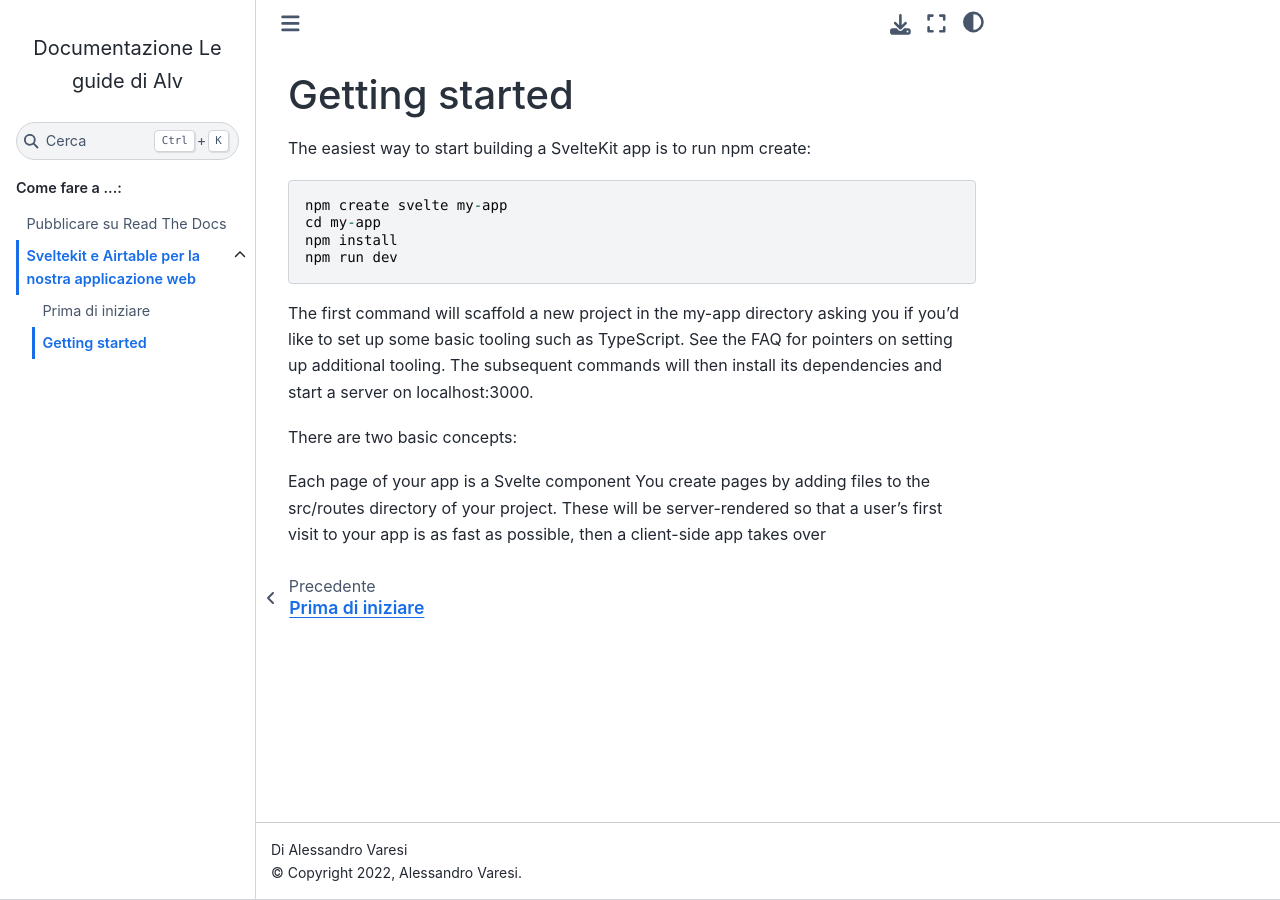
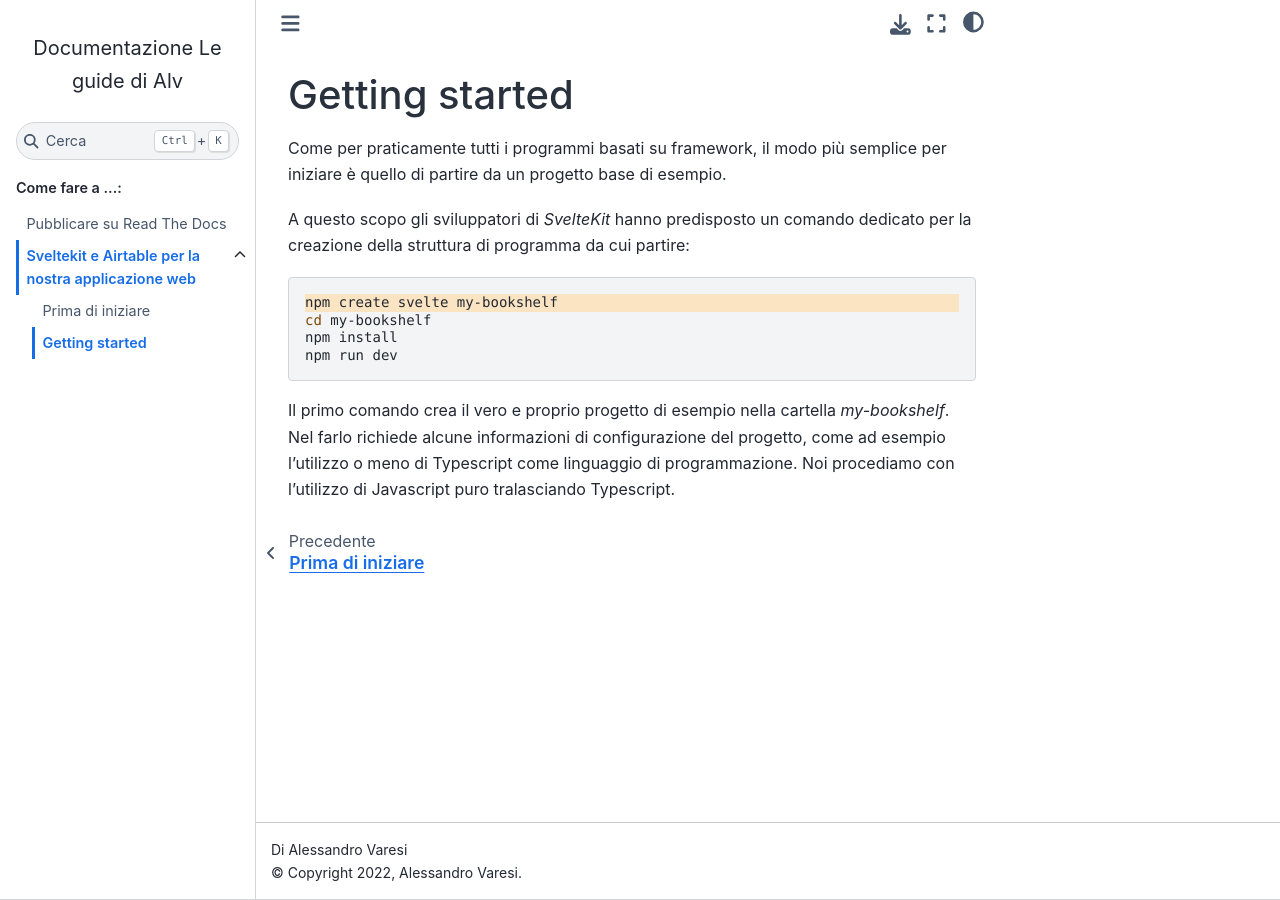
Before and after one commit to novice-handbooks/le-guide-di-alv, a Sphinx documentation site: the page built from docs/sveltekit-airtable-howto/getting-started.rst, in a window 1280 px wide. Built offline with Sphinx 7.4.7 and the Sphinx Book theme 1.1.4, drawn with Linux system fonts in a browser that asks for light colours.

Commit message:
Aggiornato README, aggiunti req per preview rst

```diff
--- a/docs/sveltekit-airtable-howto/getting-started.rst
+++ b/docs/sveltekit-airtable-howto/getting-started.rst
@@ -1,18 +1,22 @@
 Getting started
 ---------------
 
-The easiest way to start building a SvelteKit app is to run npm create:
+Come per praticamente tutti i programmi basati su framework, il modo più
+semplice per iniziare è quello di partire da un progetto base di esempio.
 
-::
+A questo scopo gli sviluppatori di `SvelteKit` hanno predisposto un comando
+dedicato per la creazione della struttura di programma da cui partire:
 
-  npm create svelte my-app
-  cd my-app
+.. code-block:: shell
+  :emphasize-lines: 1
+
+  npm create svelte my-bookshelf
+  cd my-bookshelf
   npm install
   npm run dev
 
-The first command will scaffold a new project in the my-app directory asking you if you'd like to set up some basic tooling such as TypeScript. See the FAQ for pointers on setting up additional tooling. The subsequent commands will then install its dependencies and start a server on localhost:3000.
-
-There are two basic concepts:
-
-Each page of your app is a Svelte component
-You create pages by adding files to the src/routes directory of your project. These will be server-rendered so that a user's first visit to your app is as fast as possible, then a client-side app takes over
+Il primo comando crea il vero e proprio progetto di esempio nella cartella
+*my-bookshelf*. Nel farlo richiede alcune informazioni di configurazione
+del progetto, come ad esempio l'utilizzo o meno di Typescript come
+linguaggio di programmazione.
+Noi procediamo con l'utilizzo di Javascript puro tralasciando Typescript.
--- a/requirements.txt
+++ b/requirements.txt
@@ -4,3 +4,5 @@ sphinx==5.0.2
 sphinx_rtd_theme==1.0.0
 myst-parser==0.18.0
 sphinx-book-theme
+esbonio
+doc8
```
Also changed, not shown: README.rst (+9 -0 lines).
